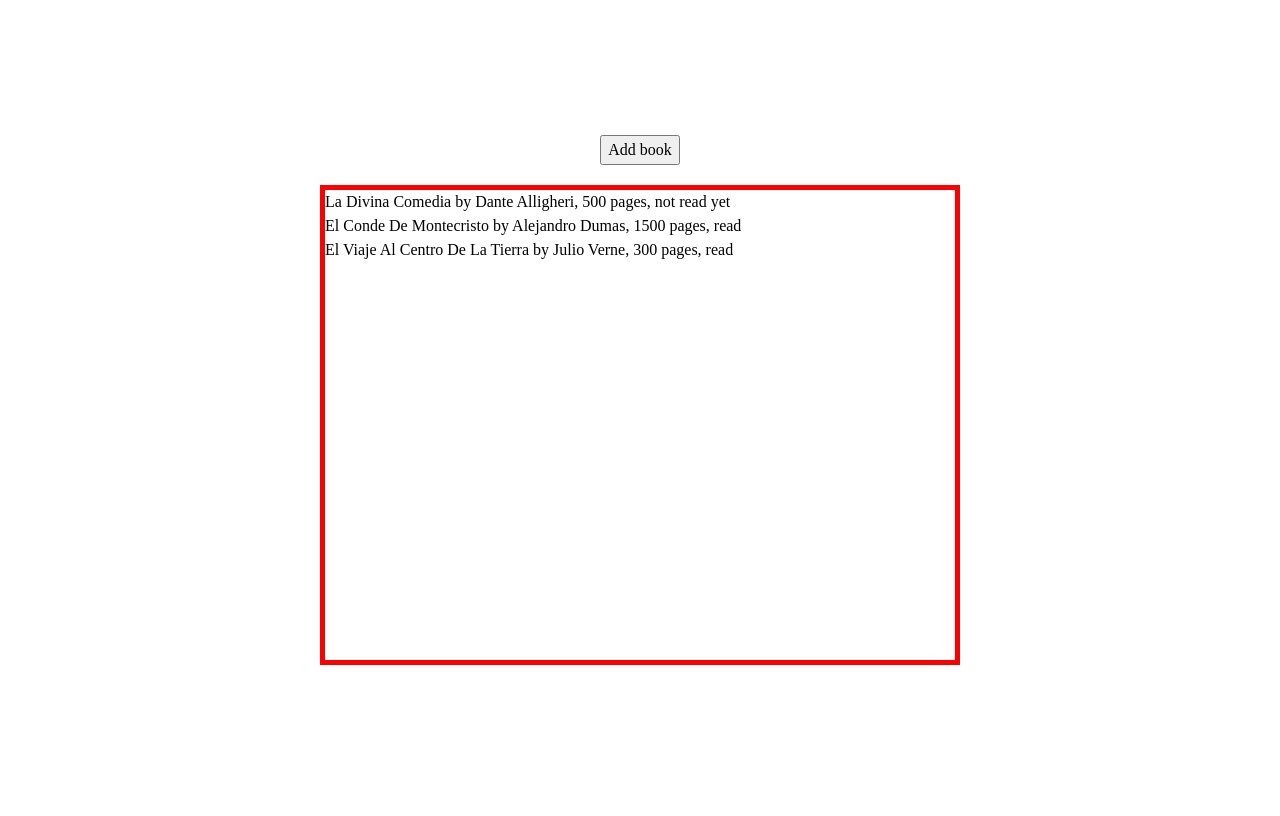
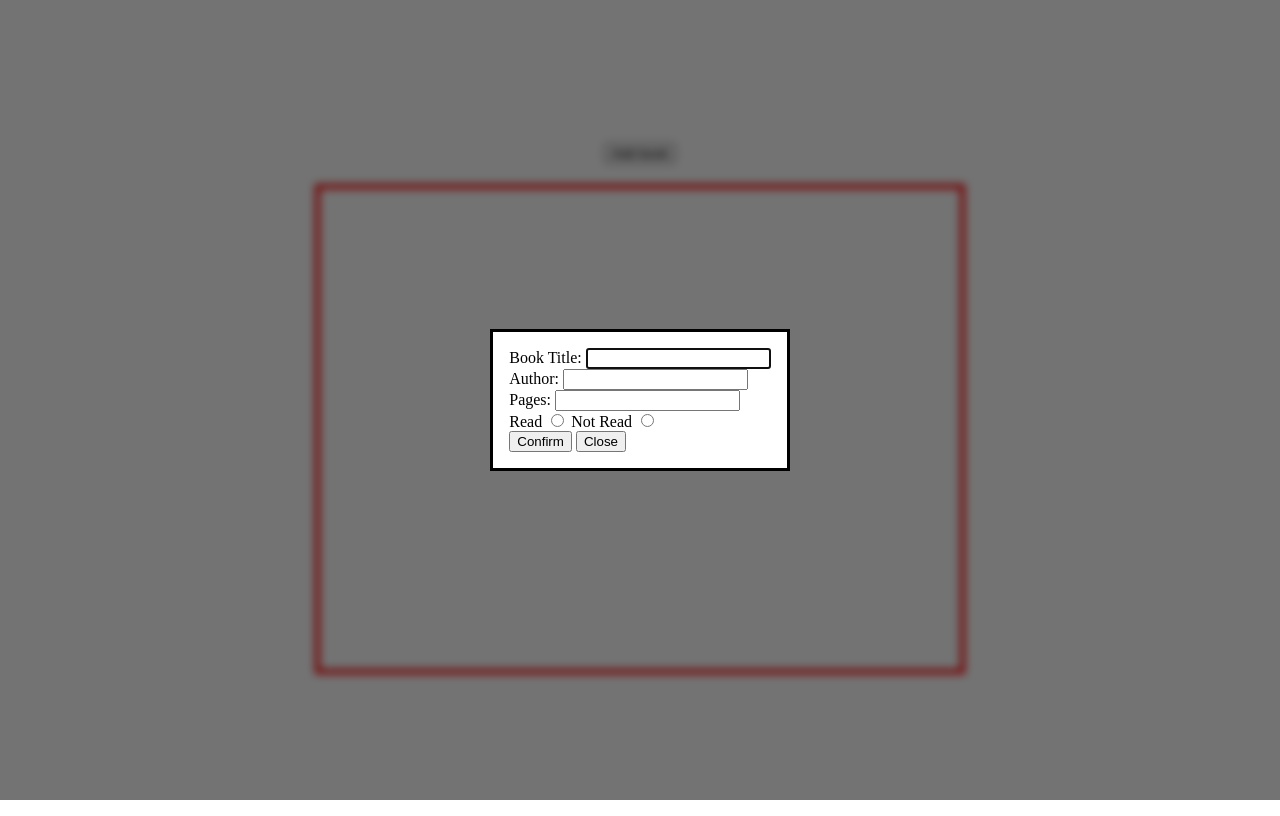
Before and after one commit to JuanPabloCC/Library, a plain HTML site: page index.html in a window 1280 px wide. Both pictures are taken after a click on the button "Add book". Drawn offline with Linux system fonts and the light colour scheme.

Commit message:
feat: add custom form validation

```diff
--- a/index.html
+++ b/index.html
@@ -9,6 +9,31 @@
 <body>
     <button class="addBook">Add book</button>
     <div class="library"></div>
+    <dialog>
+        <form id="book-form">
+            <div>
+                <label for="book-title">Book Title:</label>
+                <input type="text" name="book-title" id="book-title" required>
+            </div>
+            <div>
+                <label for="author">Author:</label>
+                <input type="text" name="author" id="author" required>
+            </div>
+            <div>
+                <label for="pages">Pages:</label>
+                <input type="text" name="pages" id="pages" required>
+            </div>
+                <label for="read">Read</label>
+                <input type="radio" id="read" name="read-value" value="read" required>
+                <label for="not-read">Not Read</label>
+                <input type="radio" id="not-read" name="read-value" value="not read" required>
+            <div>
+                <button id="confirm-button">Confirm</button>
+                <button id="close-button">Close</button>
+            </div>
+        </form>
+
+    </dialog>
 </body>
 <script src=".js"></script>
 </html>
--- a/style.css
+++ b/style.css
@@ -1,58 +1,3 @@
-/* 1. Use a more-intuitive box-sizing model */
-*, *::before, *::after {
-  box-sizing: border-box;
-}
-
-/* 2. Remove default margin */
-* {
-  margin: 0;
-}
-
-/* 3. Enable keyword animations */
-@media (prefers-reduced-motion: no-preference) {
-  html {
-    interpolate-size: allow-keywords;
-  }
-}
-
-body {
-  /* 4. Add accessible line-height */
-  line-height: 1.5;
-  /* 5. Improve text rendering */
-  -webkit-font-smoothing: antialiased;
-}
-
-/* 6. Improve media defaults */
-img, picture, video, canvas, svg {
-  display: block;
-  max-width: 100%;
-}
-
-/* 7. Inherit fonts for form controls */
-input, button, textarea, select {
-  font: inherit;
-}
-
-/* 8. Avoid text overflows */
-p, h1, h2, h3, h4, h5, h6 {
-  overflow-wrap: break-word;
-}
-
-/* 9. Improve line wrapping */
-p {
-  text-wrap: pretty;
-}
-h1, h2, h3, h4, h5, h6 {
-  text-wrap: balance;
-}
-
-/*
-  10. Create a root stacking context
-*/
-#root, #__next {
-  isolation: isolate;
-}
-
 body {
     display: flex;
     flex-direction: column;
@@ -67,3 +12,8 @@ body {
   height: 60vh;
   width: 50vw;
 }
+
+::backdrop {
+  background: rgba(0, 0, 0, 0.55);
+  backdrop-filter: blur(4px);
+}
```
Also changed, not shown: .js.
